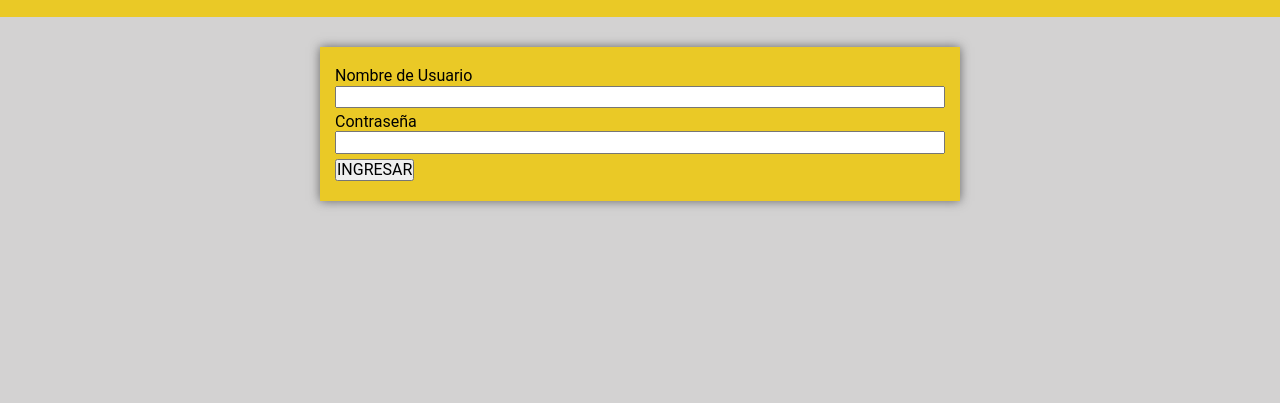
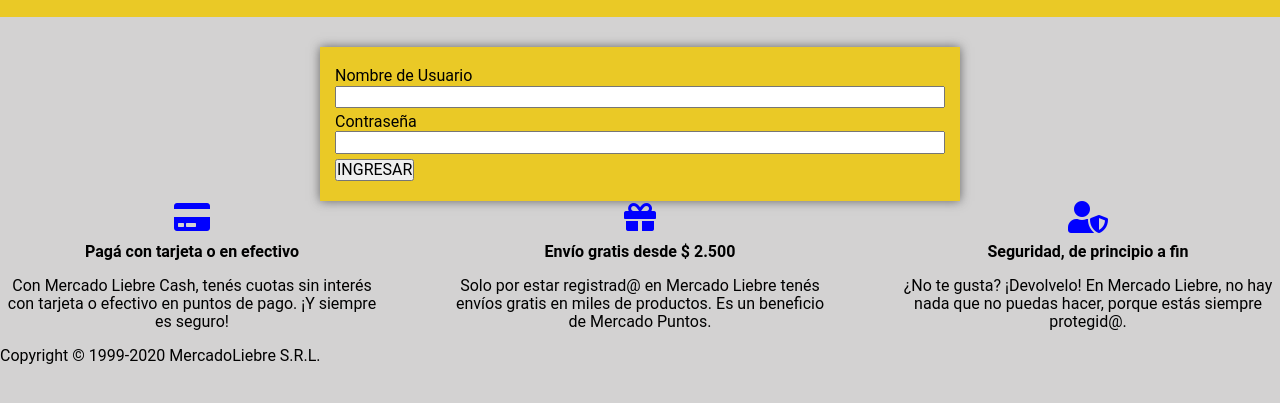
Before and after one commit to rodrigosm95/Mercadoliebre, a website: page views/login.html in a window 1280 px wide. Shown: the part 179-582 px from the top of the page. Drawn offline with Linux system fonts and the light colour scheme.

Commit message:
incorpore el footer a pagina de register y login

```diff
--- a/views/login.html
+++ b/views/login.html
@@ -59,5 +59,23 @@
         </div>
         <button type="submit">INGRESAR</button>
     </form>
+    <footer class="footer">
+        <div class="box-footer">
+            <i class="fas fa-credit-card"></i>
+            <h4>Pagá con tarjeta o en efectivo</h4>
+            <p>Con Mercado Liebre Cash, tenés cuotas sin interés con tarjeta o efectivo en puntos de pago. ¡Y siempre es seguro!</p>
+        </div>
+        <div class="box-footer">
+            <i class="fas fa-gift"></i>
+            <h4>Envío gratis desde $ 2.500</h4>
+            <p>Solo por estar registrad@ en Mercado Liebre tenés envíos gratis en miles de productos. Es un beneficio de Mercado Puntos.</p>
+        </div>
+            <div class="box-footer">
+            <i class="fas fa-user-shield"></i>
+            <h4>Seguridad, de principio a fin</h4>
+            <p>¿No te gusta? ¡Devolvelo! En Mercado Liebre, no hay nada que no puedas hacer, porque estás siempre protegid@.</p>
+        </div>
+        <p>Copyright © 1999-2020 MercadoLiebre S.R.L.</p>
+    </footer>
 </body>
 </html>
```
Also changed, not shown: views/register.html (+18 -0 lines).
